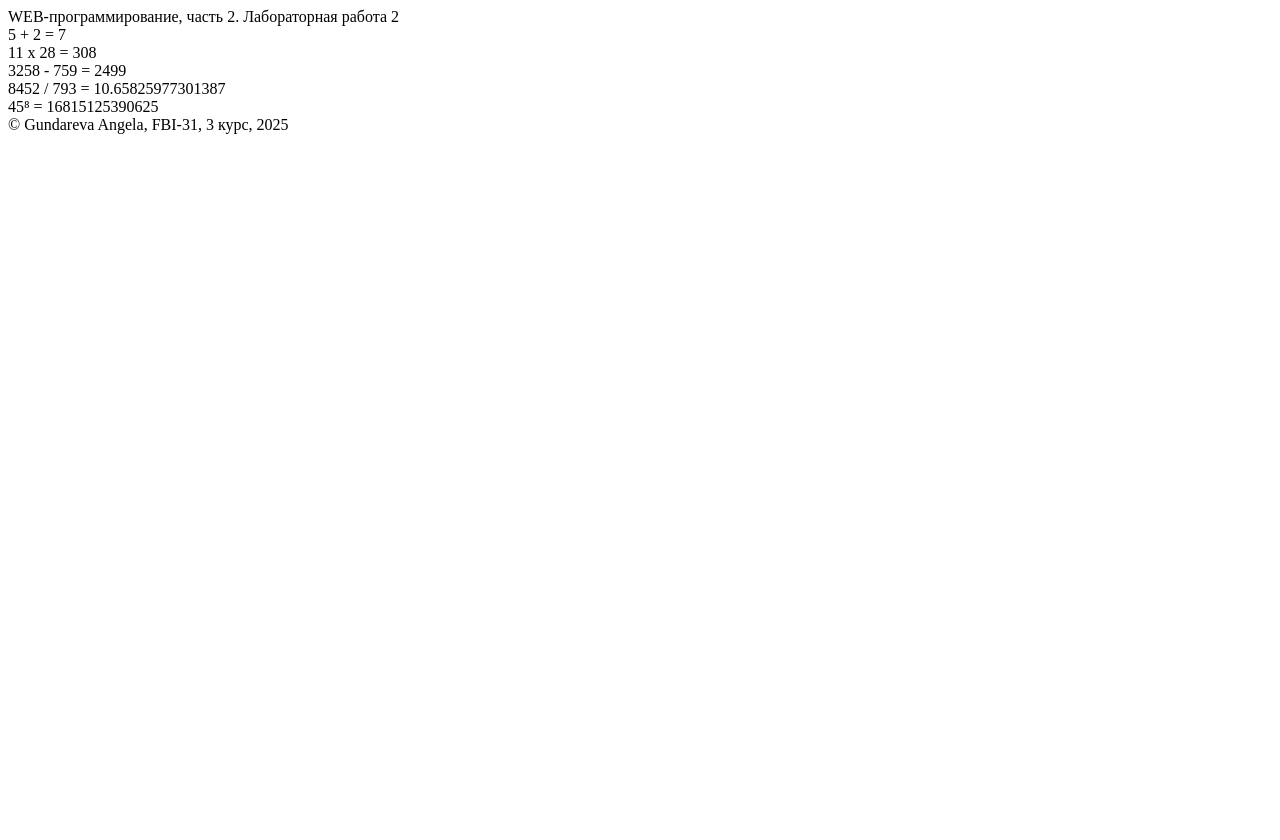
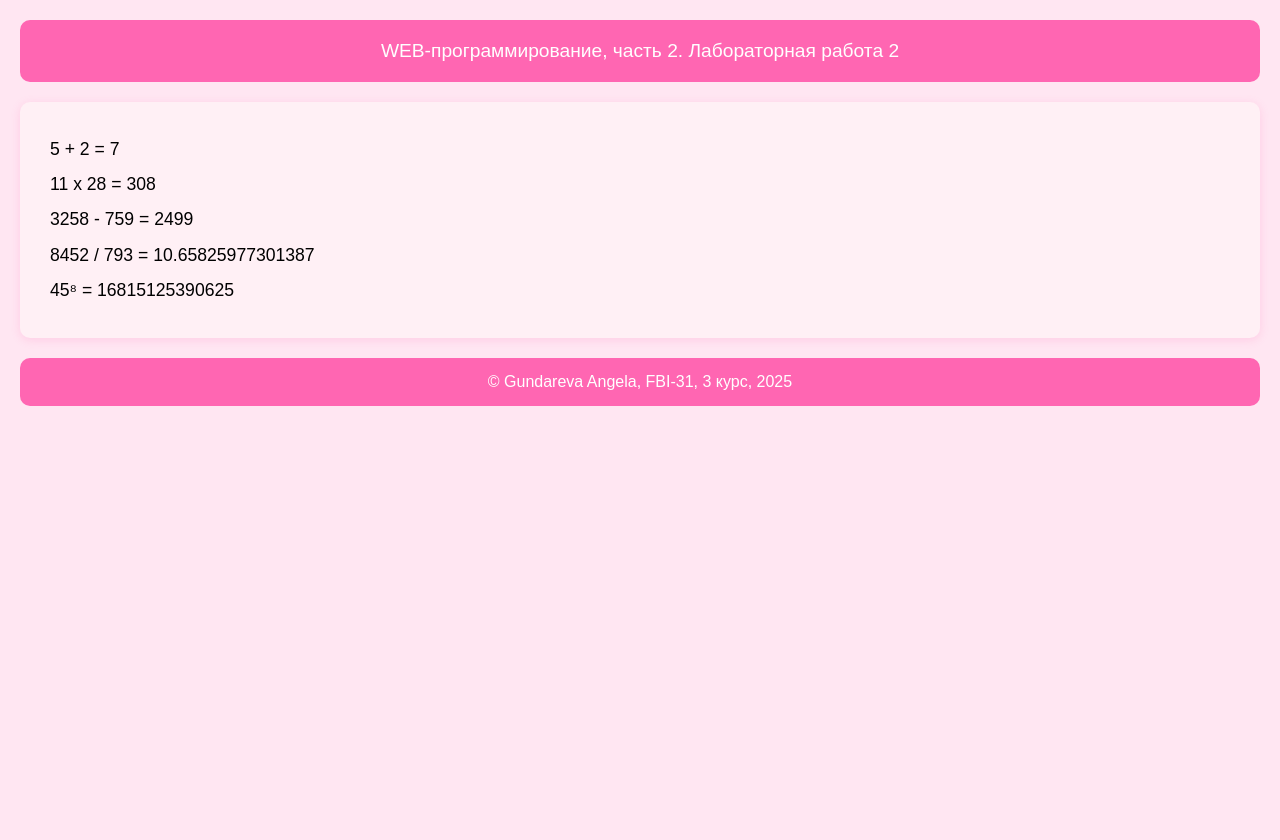
Before and after one commit to gundarevaangela/w_3kurs, a Flask app: page /lab2/example in a window 1280 px wide. Before the commit the page ends 134 px from the top, so only its background shows below. Run offline with Flask 3, Linux system fonts and the light colour scheme.

Commit message:
Подключение стилей

```diff
--- /dev/null
+++ b/static/main.css
@@ -0,0 +1,35 @@
+body {
+    font-family: Arial, sans-serif;
+    background: #ffe6f2;
+    margin: 0;
+    padding: 20px;
+    min-height: 100vh;
+}
+
+header {
+    background: #ff66b2;
+    color: white;
+    padding: 20px;
+    text-align: center;
+    border-radius: 10px;
+    margin-bottom: 20px;
+    font-size: 1.2em;
+}
+
+main {
+    background: #fff0f5;
+    padding: 30px;
+    border-radius: 10px;
+    box-shadow: 0 2px 10px rgba(255, 105, 180, 0.2);
+    font-size: 1.1em;
+    line-height: 2;
+}
+
+footer {
+    background: #ff66b2;
+    color: white;
+    text-align: center;
+    padding: 15px;
+    border-radius: 10px;
+    margin-top: 20px;
+}
--- a/templates/example.html
+++ b/templates/example.html
@@ -4,6 +4,7 @@
     <meta charset="UTF-8">
     <meta name="viewport" content="width=device-width, initial-scale=1.0">
     <title>Gundareva Angela. Лабораторная  работа {{num_lab}}</title>
+    <link rel="stylesheet" href="{{ url_for('static', filename='main.css') }}">
 </head>
 <body>
     <header>
```
